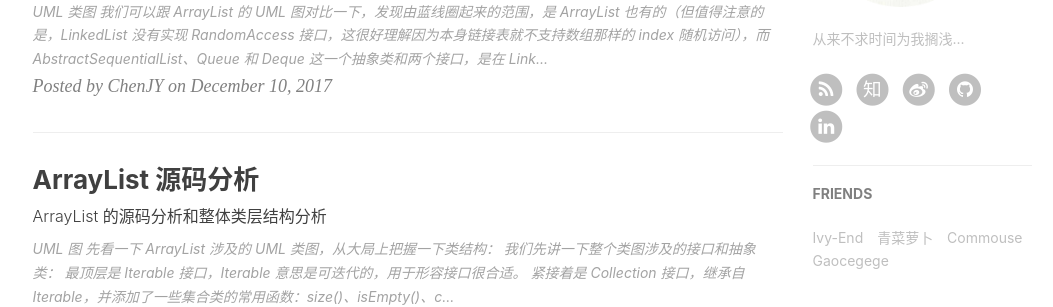
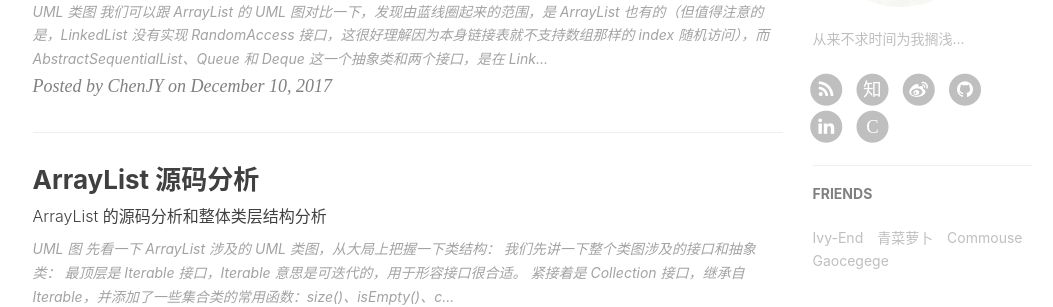
Before and after one commit to jiayangchen/jiayangchen.github.io, a Jekyll site: the page built from index.html, in a window 1280 px wide and 900 px high, scrolled down 875 px. Shown: the part 143-450 px from the top of the window, without its empty margins (135-1188 px from the left). Built offline with Jekyll 4.4.1, drawn with Linux system fonts in a browser that asks for light colours; nearby versions of some CDN libraries; the list of posts is cut into pages by our own code; comment, search, counter and statistics services are not loaded.

```diff
--- a/_includes/footer.html
+++ b/_includes/footer.html
@@ -80,7 +80,7 @@
                     {% endif %}
                     {% if site.csdn_username %}
                     <li>
-                        <a target="_blank" href="http://http://blog.csdn.net/{{ site.csdn_username }}">
+                        <a target="_blank" href="http://blog.csdn.net/{{ site.csdn_username }}">
                             <span class="fa-stack fa-lg">
                                 <i class="fa fa-circle fa-stack-2x"></i>
                                 <i class="fa  fa-stack-1x fa-inverse">C</i>
--- a/_layouts/page.html
+++ b/_layouts/page.html
@@ -180,6 +180,16 @@ layout: default
                                 </a>
                             </li>
                             {% endif %}
+                            {% if site.csdn_username %}
+                            <li>
+                                <a target="_blank" href="http://blog.csdn.net/{{ site.csdn_username }}">
+                                    <span class="fa-stack fa-lg">
+                                        <i class="fa fa-circle fa-stack-2x"></i>
+                                        <i class="fa  fa-stack-1x fa-inverse">C</i>
+                                    </span>
+                                </a>
+                            </li>
+                            {% endif %}
                         </ul>
                     </div>
                 </section>
```
